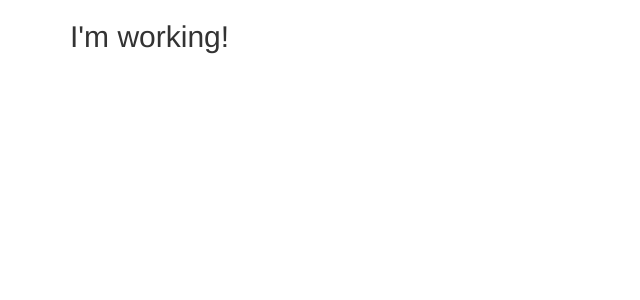
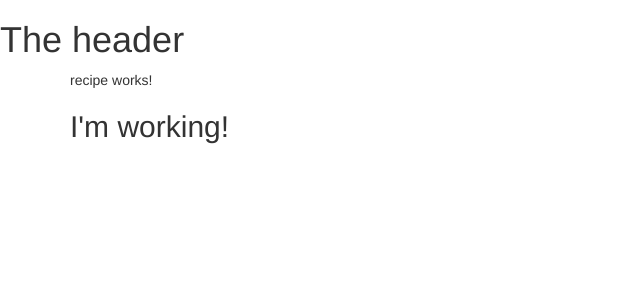
Before and after one commit to naleninoi/udemy, an Angular app: page / in a window 1280 px wide. Shown: the top 300 px of the page, without its empty margins (0-640 px from the left). Built offline with nearby package versions, Linux system fonts and the light colour scheme.

Commit message:
components created

```diff
--- a/src/app/app.component.html
+++ b/src/app/app.component.html
@@ -1,6 +1,9 @@
+<app-head></app-head>
 <div class="container">
   <div class="row">
     <div class="col-md-12">
+      <app-recipe></app-recipe>
+
       <h2>I'm working!</h2>
     </div>
   </div>
--- a/src/app/app.module.ts
+++ b/src/app/app.module.ts
@@ -2,24 +2,24 @@ import { NgModule } from '@angular/core';
 import { BrowserModule } from '@angular/platform-browser';
 
 import { AppComponent } from './app.component';
-import { RootComponent } from './components/common/root/root.component';
 import { HeadComponent } from './components/common/head/head.component';
 import { ListViewComponent } from './components/shopping-list/list-view/list-view.component';
 import { ListEditComponent } from './components/shopping-list/list-edit/list-edit.component';
 import { RecipeListComponent } from './components/recipe-book/recipe-list/recipe-list.component';
 import { RecipeItemComponent } from './components/recipe-book/recipe-item/recipe-item.component';
 import { RecipeDetailComponent } from './components/recipe-book/recipe-detail/recipe-detail.component';
+import { RecipeComponent } from './components/recipe-book/recipe/recipe.component';
 
 @NgModule({
   declarations: [
     AppComponent,
-    RootComponent,
     HeadComponent,
     ListViewComponent,
     ListEditComponent,
     RecipeListComponent,
     RecipeItemComponent,
-    RecipeDetailComponent
+    RecipeDetailComponent,
+    RecipeComponent
   ],
   imports: [
     BrowserModule
--- a/src/app/components/common/head/head.component.html
+++ b/src/app/components/common/head/head.component.html
@@ -1 +1 @@
-<p>head works!</p>
+<h1>The header</h1>
--- a/src/app/components/common/root/root.component.html
+++ /dev/null
@@ -1 +0,0 @@
-<p>root works!</p>
--- a/src/app/components/common/root/root.component.ts
+++ /dev/null
@@ -1,15 +0,0 @@
-import { Component, OnInit } from '@angular/core';
-
-@Component({
-  selector: 'app-root',
-  templateUrl: './root.component.html',
-  styleUrls: ['./root.component.css']
-})
-export class RootComponent implements OnInit {
-
-  constructor() { }
-
-  ngOnInit(): void {
-  }
-
-}
--- /dev/null
+++ b/src/app/components/recipe-book/recipe/recipe.component.html
@@ -0,0 +1 @@
+<p>recipe works!</p>
--- /dev/null
+++ b/src/app/components/recipe-book/recipe/recipe.component.ts
@@ -0,0 +1,15 @@
+import { Component, OnInit } from '@angular/core';
+
+@Component({
+  selector: 'app-recipe',
+  templateUrl: './recipe.component.html',
+  styleUrls: ['./recipe.component.css']
+})
+export class RecipeComponent implements OnInit {
+
+  constructor() { }
+
+  ngOnInit(): void {
+  }
+
+}
```
Also changed, not shown: src/app/components/recipe-book/recipe/recipe.component.css (added), 1 other file (tests, documents, lock files or other folders).
